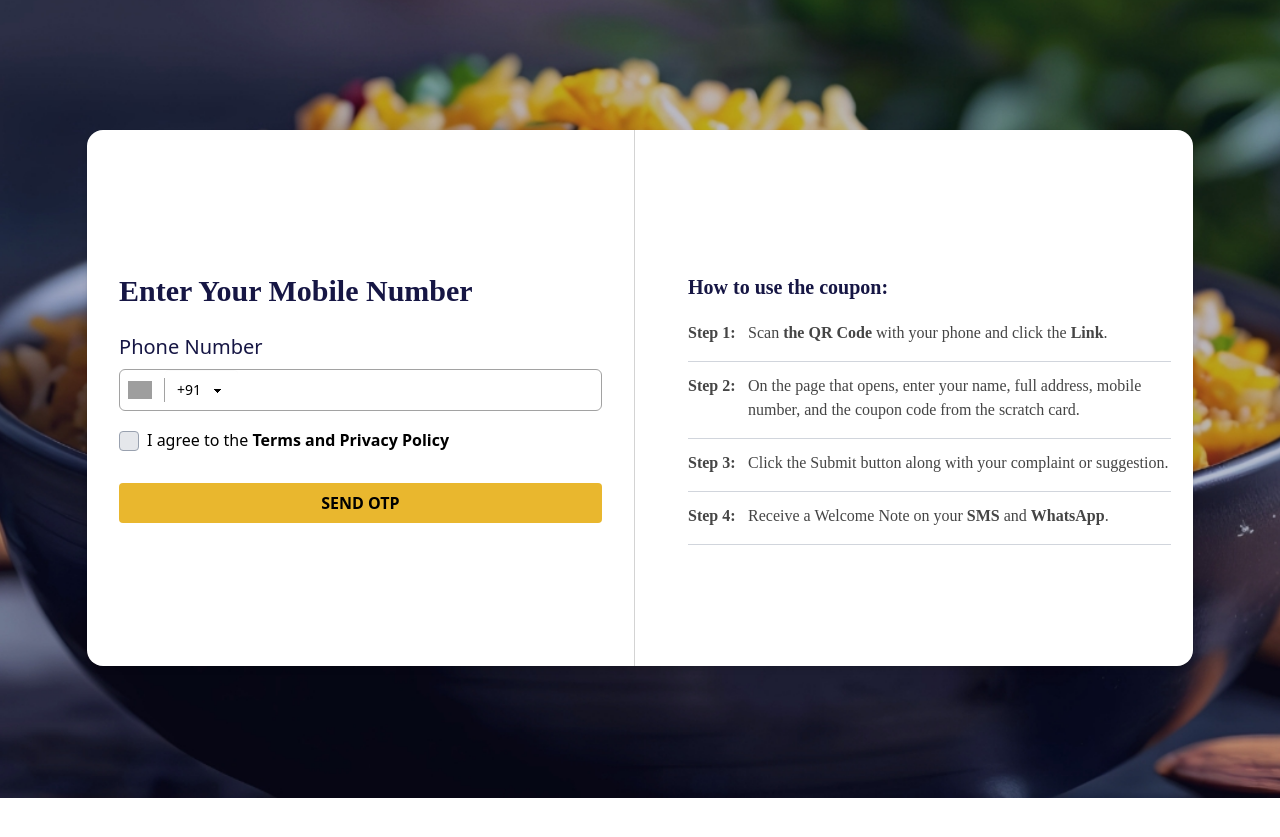
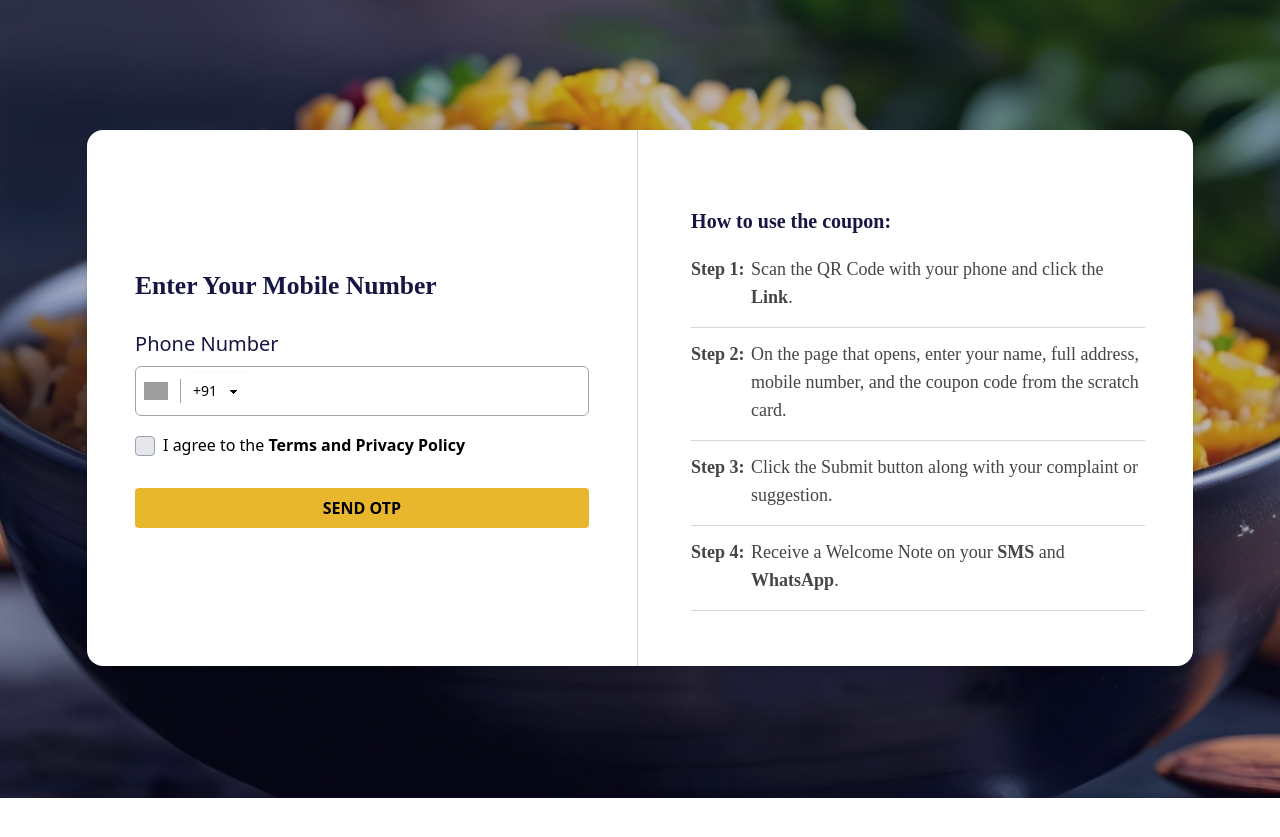
Before and after one commit to rahul-raj-hl/ripuraj, a Next.js app: page / in a window 1280 px wide. Shown: the part 641-1478 px from the top of the page. Built offline with nearby package versions, Linux system fonts and the light colour scheme; grey boxes are pictures that could not be loaded.

Commit message:
fixed all spacing and fonts

```diff
--- a/src/components/PhoneNumberInput.js
+++ b/src/components/PhoneNumberInput.js
@@ -50,7 +50,7 @@ const PhoneNumberInput = ({ formik }) => {
         <input
           type="text"
           name="phoneNumber"
-          className="flex-1 outline-none text-black bg-transparent"
+          className="flex-1 outline-none text-black bg-transparent h-12"
           style={{ minWidth: '0', width: '100%' }}
           value={formik.values.phoneNumber}
           onChange={formik.handleChange}
--- a/src/components/utils/languages/english.js
+++ b/src/components/utils/languages/english.js
@@ -17,7 +17,7 @@ const english = {
 
   howToUseCoupon: "How to use the coupon:",
   step1:
-    "<0>Scan</0> <1>the QR Code</1> with your phone and click the <2>Link</2>.",
+    "Scan the <0>QR Code</0> with your phone and click the <1>Link</1>.",
   step2:
     "On the page that opens, enter your name, full address, mobile number, and <0>the coupon code</0> from the scratch card.",
   step3:
--- a/src/components/utils/languages/hindi.js
+++ b/src/components/utils/languages/hindi.js
@@ -20,7 +20,8 @@ const hindi = {
     "<0>QR कोड</0> को अपने मोबाइल से <1>स्कैन करें</1> और <2>Link</2> को क्लिक करें।",
   step2:
     "<0>Link</0> में खुलने वाले पेज में अपना नाम, पूरा पता, मोबाइल नंबर, और स्क्रैच कार्ड में दिए गए कूपन कोड को एंटर करें।",
-  step3: "शिकायत या सुझाव के कमेंट के साथ <0>Submit </0> बटन दबाएं।",
+  step3:
+    "शिकायत या सुझाव के कमेंट के साथ <0>Submit </0> बटन दबाएं।",
   step4:
     "अपने <0>SMS</0> और <1>WhatsApp</1> पर <2>Welcome Note</2> प्राप्त करें।",
 
--- a/src/screens/OtpValidation.js
+++ b/src/screens/OtpValidation.js
@@ -94,13 +94,17 @@ const OTPValidation = () => {
       >
         <div className="bg-white rounded-2xl shadow-md flex flex-col md:flex-row flex-1 text-black min-h-[67vh] gap-5 items-stretch relative">
           {/* Left Content */}
-          <div className="flex-1 flex flex-col items-stretch justify-center p-8 border-b md:border-b-0 md:border-r border-[#D3D3D3]">
+          <div
+            className={`flex-1 flex flex-col items-stretch justify-center border-b md:border-b-0 md:border-r border-[#D3D3D3] responsive-padding ${
+              !/Android/i.test(navigator.userAgent) ? "p-6" : ""
+            } lg:p-12`} // Add padding for large screens using Tailwind's lg: prefix
+          >
             {isOtpSent ? (
               <OtpSection otp={otp} setOtp={setOtp} verifyOtp={verifyOtp} />
             ) : (
               <>
                 <h2
-                  className={`text-2xl sm:text-3xl font-semibold text-left sm:text-start ${styles.customFont} font-sans text-[#161644]`}
+                  className={`font-semibold text-start sm:text-start ${styles.customFont} font-sans text-[#161644] responsive-heading`}
                 >
                   {/* Enter Your Mobile Number */}
                   {t("enterMobileNumber")}
@@ -116,18 +120,18 @@ const OTPValidation = () => {
           </div>
 
           {/* Right Content */}
-          <div className="flex-1 flex flex-col items-stretch justify-center p-[3%] md:py-[5%] md:pb-[3%] md:pr-[2%] gap-3 font-medium">
+          <div className="flex-1 flex flex-col items-stretch justify-center p-[3%] md:py-[5%] md:pb-[3%] md:pr-[2%] gap-3 font-medium lg:pr-12">
             <h2 className={`text-xl font-bold ${styles.customFont1}  text-[#161644] pb-2`}>
               {/* कूपन को कैसे प्रयोग करें: */}
               {t("howToUseCoupon")}
               </h2>
             {steps.map((step, index) => (
-              <div key={step.key} className={`flex flex-col ${styles.objectiveMedium} text-[#454545]`}>
-                <div className="flex items-start">
+              <div key={step.key} className={`flex flex-col ${styles.objectiveMedium} text-[#454545] `}>
+                <div className="flex items-start text-lg">
                   <span className="font-bold w-15 flex-shrink-0">
                       Step {index +1}:
                   </span>
-                <p className={`text-base mb-4 `}>{step.text}  </p>
+                <p className={`text- mb-4 `}>{step.text}  </p>
                 </div>
                 {index < steps.length && <hr className="border-gray-300" />}
               </div>
--- a/src/styles/Home.module.css
+++ b/src/styles/Home.module.css
@@ -11,7 +11,8 @@
 
 .customFont {
     font-family: RoxboroughCF-ExtraBold;
-    /* font-weight:700  */
+    font-weight:700;
+    font-size: 160%;
 }
 
 .customFont1 {
@@ -25,3 +26,35 @@
 
 
 }
+
+.responsive-padding {
+  padding: 1rem; /* Default padding for small screens */
+}
+
+@media (min-width: 768px) {
+  .responsive-padding {
+    padding: 1.5rem; /* Medium screens */
+  }
+}
+
+@media (min-width: 1024px) {
+  .responsive-padding {
+    padding: 2rem; /* Large screens */
+  }
+}
+
+.responsive-heading {
+  font-size: 1rem; /* Default font size for small screens */
+}
+
+@media (min-width: 640px) {
+  .responsive-heading {
+    font-size: 1.5rem; /* Medium screens */
+  }
+}
+
+@media (min-width: 1024px) {
+  .responsive-heading {
+    font-size: 2rem; /* Large screens */
+  }
+}
```
Also changed, not shown: public/fonts/Objective-Medium.otf.
